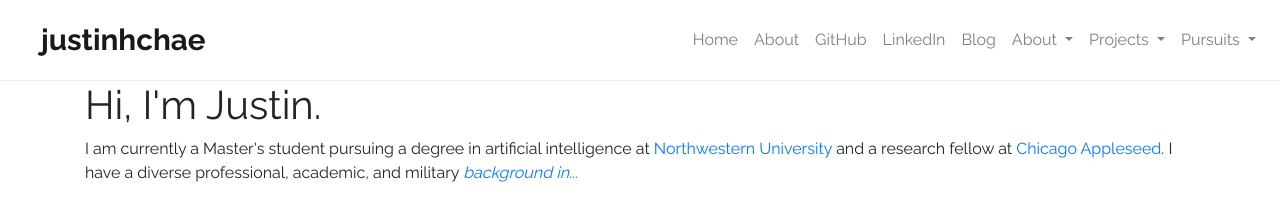
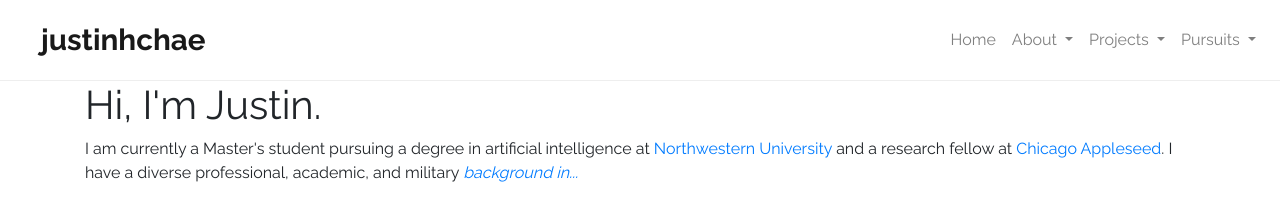
Before and after one commit to justinhchae/justinhchae.github.io, a Jekyll site: the page built from index.html, in a window 1280 px wide. Shown: the top 223 px of the page. Built offline with Jekyll 4.4.1, drawn with Linux system fonts in a browser that asks for light colours; the list of posts is cut into pages by our own code.

Commit message:
Update navigation.html

```diff
--- a/_includes/navigation.html
+++ b/_includes/navigation.html
@@ -19,18 +19,18 @@
           >Home <span class="sr-only">(current)</span></a
         >
       </li>
-      <li class="nav-item">
-        <a class="nav-link" href={{"/about/" | relative_url}} >About</a>
-      </li>
-      <li class="nav-item">
-        <a class="nav-link" href="https://github.com/justinhchae">GitHub</a>
-      </li>
-      <li class="nav-item">
-        <a class="nav-link" href="https://www.linkedin.com/in/justin-chae">LinkedIn</a>
-      </li>
-      <li class="nav-item">
-        <a class="nav-link" href="https://justinhchae.medium.com/">Blog</a>
-      </li>
+<!--      <li class="nav-item">-->
+<!--        <a class="nav-link" href={{"/about/" | relative_url}} >About</a>-->
+<!--      </li>-->
+<!--      <li class="nav-item">-->
+<!--        <a class="nav-link" href="https://github.com/justinhchae">GitHub</a>-->
+<!--      </li>-->
+<!--      <li class="nav-item">-->
+<!--        <a class="nav-link" href="https://www.linkedin.com/in/justin-chae">LinkedIn</a>-->
+<!--      </li>-->
+<!--      <li class="nav-item">-->
+<!--        <a class="nav-link" href="https://justinhchae.medium.com/">Blog</a>-->
+<!--      </li>-->
       <li class="nav-item dropdown">
         <a
           class="nav-link dropdown-toggle"
@@ -52,7 +52,6 @@
           <div class="dropdown-divider"></div>
         </div>
       </li>
-
       <li class="nav-item dropdown">
         <a
           class="nav-link dropdown-toggle"
```
